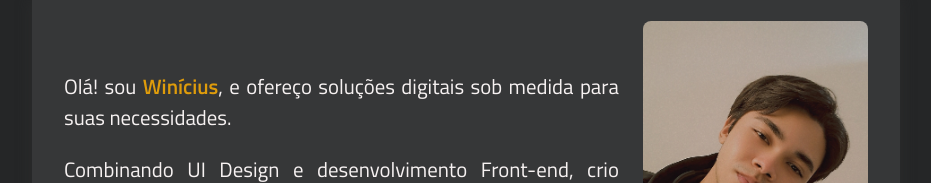
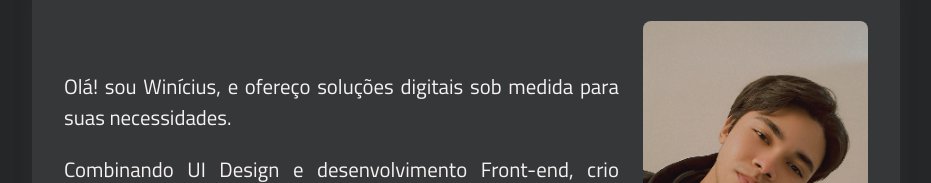
Before and after one commit to WiniCarvalho/sobre_mim, a plain HTML site: page index.html in a window 1280 px wide. Shown: the part 192-375 px from the top of the page, without its empty margins (174-1105 px from the left). Drawn offline with Linux system fonts and the light colour scheme.

Commit message:
Update index.html

```diff
--- a/index.html
+++ b/index.html
@@ -28,7 +28,7 @@
     <main id="home">
       <section class="intro">
         <div class="intro-text">
-          <p>Olá! sou <span>Winícius</span>, e ofereço soluções digitais sob medida para suas necessidades.</p>
+          <p>Olá! sou Winícius, e ofereço soluções digitais sob medida para suas necessidades.</p>
           <p>Combinando UI Design e desenvolvimento Front-end, crio experiências elegantes e eficazes para impulsionar seus projetos.</p>
         </div>
         <img src="img.png"  class="intro-image" />
@@ -55,7 +55,7 @@
     <h3>Conheça minhas redes:</h3>
     <div class="github-container">
     <a href="https://github.com/WiniCarvalho" target="_blank">
-        <i class="fa-brands fa-github" style="color: rgb(223, 156, 11);"></i> GitHub
+        <i class="fa-brands fa-github" style="color: rgb(223, 156, 11);"></i>GitHub
     </a>
     </div>
     <div class="linkedin-container">
```
